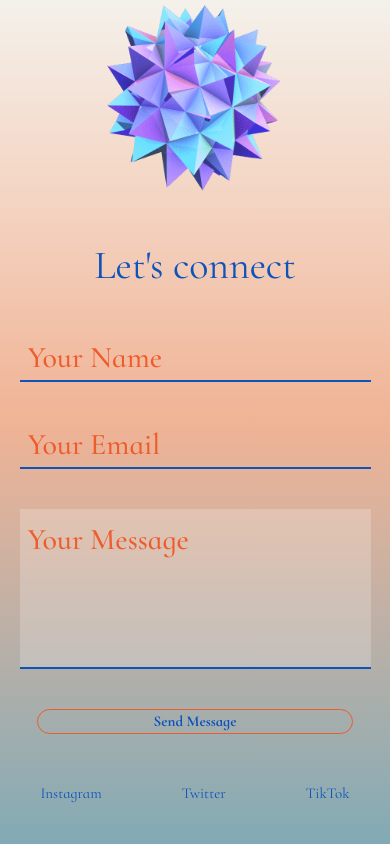
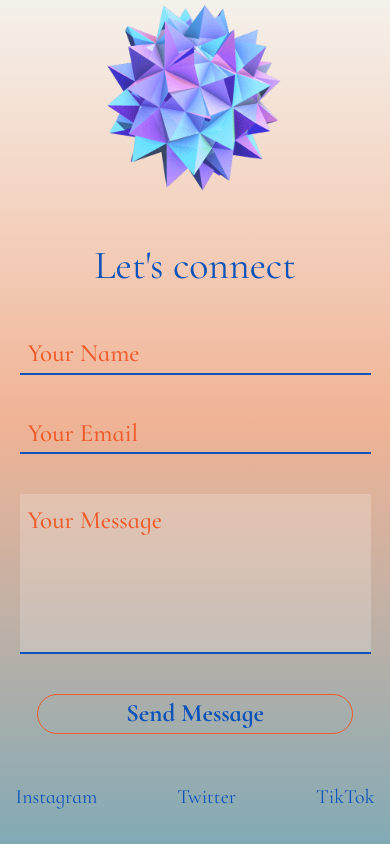
Before and after one commit to irrmatii/Photographer_portfolio, a Next.js app: page / in a window 390 px wide. Shown: the part 7489-8333 px from the top of the page. Built offline with nearby package versions, Linux system fonts and the light colour scheme.

Commit message:
text size changing

```diff
--- a/app/page.jsx
+++ b/app/page.jsx
@@ -241,26 +241,26 @@ const Page = () => {
                                         name="name"
                                         placeholder="Your Name"
                                         required
-                                        className="pl-2 border-b-2 border-[#0D53BA] font-medium text-[clamp(30px,1.6vw,40px)]  placeholder-[#ef5b2b]"
+                                        className="pl-2 border-b-2 border-[#0D53BA] font-medium text-[clamp(25px,1.6vw,40px)]  placeholder-[#ef5b2b]"
                                     />
                                     <input
                                         type="email"
                                         name="email"
                                         placeholder="Your Email"
                                         required
-                                        className="pl-2 border-b-2 border-[#0D53BA] font-medium text-[clamp(30px,1.6vw,40px)]  placeholder-[#ef5b2b]"
+                                        className="pl-2 border-b-2 border-[#0D53BA] font-medium text-[clamp(25px,1.6vw,40px)]  placeholder-[#ef5b2b]"
                                     />
                                     <textarea
                                         name="message"
                                         placeholder="Your Message"
                                         required
-                                        className="p-2 border-b-2 border-[#0D53BA] h-40 font-medium text-[clamp(30px,1.6vw,40px)] resize-none overflow-y-auto hideScrollContainer bg-[rgba(255,255,255,0.2)] placeholder-[#ef5b2b]"
+                                        className="p-2 border-b-2 border-[#0D53BA] h-40 font-medium text-[clamp(25px,1.6vw,40px)] resize-none overflow-y-auto hideScrollContainer bg-[rgba(255,255,255,0.2)] placeholder-[#ef5b2b]"
                                     />
                                 </div>
 
                                 <button
                                     type="submit"
-                                    className="w-[90%] text-[clamp(15px,2vw,30px)] border font-bold border-[#ef5b2b] rounded-full px-3 min-w-[80px] hover:bg-[rgba(239,91,43,0.75)] transition-color duration-500 ease-in-out"
+                                    className="w-[90%] text-[clamp(25px,1.6vw,30px)] border font-bold border-[#ef5b2b] rounded-full px-3 min-w-[80px] hover:bg-[rgba(239,91,43,0.75)] transition-color duration-500 ease-in-out"
                                 >
                                     Send Message
                                 </button>
@@ -269,9 +269,9 @@ const Page = () => {
                     </div>
 
                     <div className="flex-1 flex md:flex-col py-7 md:py-0 items-center justify-center gap-20">
-                        <h1 className='text-[clamp(15px,3vw,45px)]'>Instagram</h1>
-                        <h1 className='text-[clamp(15px,3vw,45px)]'>Twitter</h1>
-                        <h1 className='text-[clamp(15px,3vw,45px)]'>TikTok</h1>
+                        <h1 className='text-[clamp(20px,3vw,45px)]'>Instagram</h1>
+                        <h1 className='text-[clamp(20px,3vw,45px)]'>Twitter</h1>
+                        <h1 className='text-[clamp(20px,3vw,45px)]'>TikTok</h1>
                     </div>
                 </div>
             </section>
```
